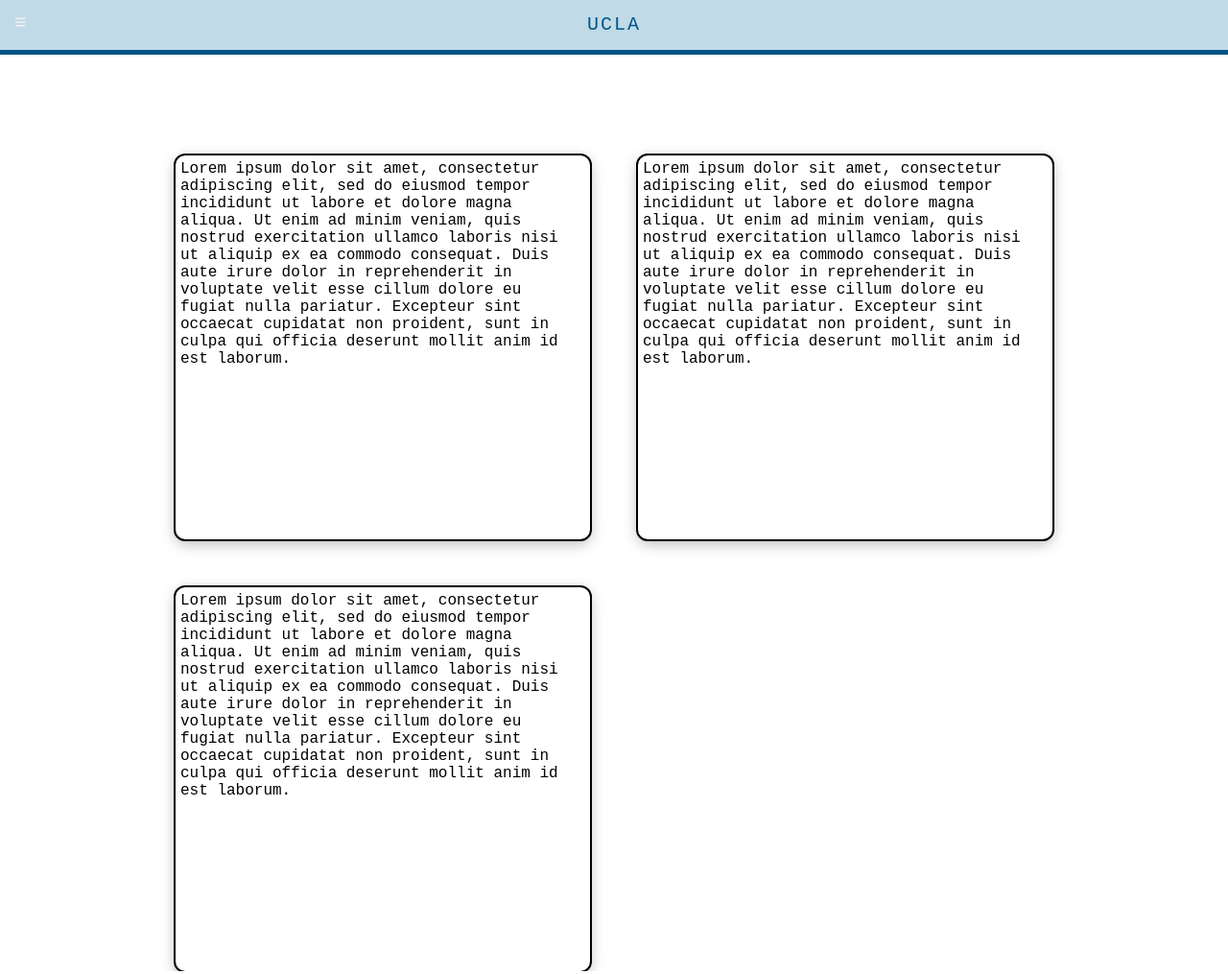
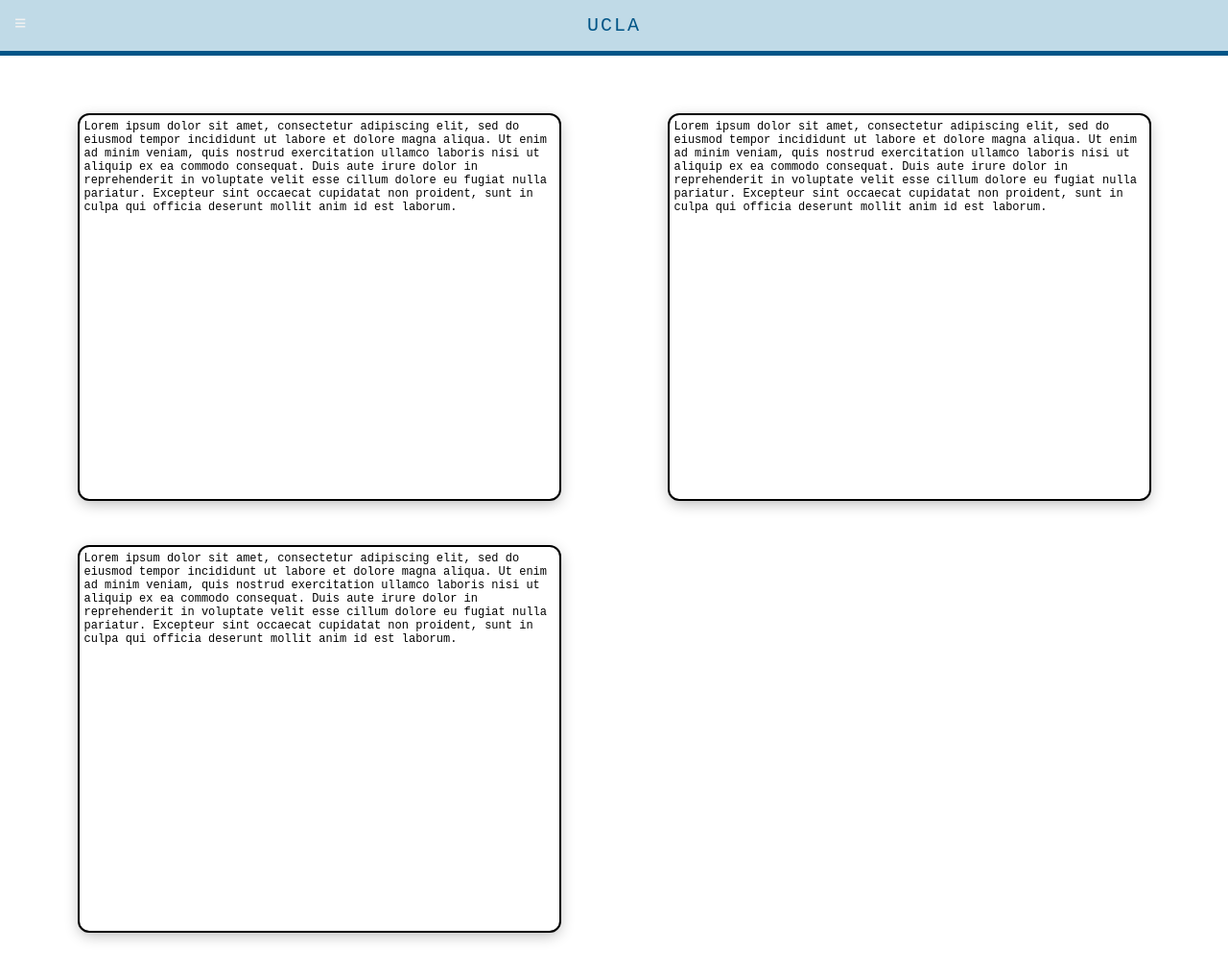
Before and after one commit to MagiCarpy/UCLA-BLOG, a plain HTML site: page index.html in a window 1280 px wide. Shown: the top 1015 px of the page at 96% size. Drawn offline with Linux system fonts and the light colour scheme; a web font is replaced by a local one.

Commit message:
updated code

```diff
--- a/index.html
+++ b/index.html
@@ -14,15 +14,16 @@
     </head>
 
     <body>
+    <div class="wrapper">
+        <header>
             <div class="navbar">
                 <div id="dropbtn" onclick="openCloseNav()">
                     &#8801;
                 </div>
-            <a href="" id="home"><bold>UCLA</bold></a>
+                <a href="./" id="home"><bold>UCLA</bold></a>
             </div>
-        <div>
 
-        </div id="navDiv">
+            <div id="navDiv">
                 <div id="dropdown">
                     <a href="">Events and Activities</a>
                     <a href="">Dining and Food</a>
@@ -31,9 +32,8 @@
                     <a href="">Los Angeles</a>
                 </div>
             </div>
+        </header>
 
-
-        <br><br><br>
         <div class="container">
             <div class="containerItem" onclick="clickContainer('https://google.com')">
                 <div class="containerText">
@@ -80,6 +80,11 @@
         </div>
 
 
+        <footer>
+            !!!!!!!!!!!!!!!!! MY FOOTER !!!!!!!!!!!!!!!!!!!
+        </footer>
+    </div>
+
         <script>
             document.getElementById('dropbtn').addEventListener('click', function() {
                 const dropdown = document.getElementById('dropdown');
--- a/styles.css
+++ b/styles.css
@@ -1,19 +1,31 @@
 @import url('https://fonts.googleapis.com/css2?family=Red+Hat+Mono:ital,wght@0,300..700;1,300..700&display=swap');
+
 * {
   font-family: "Red Hat Mono", monospace;
+  margin: 0;
+  padding: 0;
+  box-sizing: border-box;
 }
 
+html {
+  font-size: 75%
+}
+
+body {
+  position: relative;
+  min-height: 100vh;
+}
+
+/* Top navigation bar */
 .navbar {
   background-color: rgba(184, 213, 228, 0.884); /* Navbar background */
-  position: fixed; /* Fix the navbar at the top */
-  top: -1px;
-  left: -15px;
+  position: fixed;
   width: 100%;
   outline: 5px solid rgb(0, 85, 135);
   display: flex;
   align-items: center;
   justify-content: center;
-  padding: 15px;
+  padding-block: 15px;
   z-index: 1000;
 }
 
@@ -29,7 +41,7 @@
 
 #dropbtn {
   position: absolute;
-  left: 15px;
+  left: 0px;
   top: -1px;
   color: rgb(0, 85, 135);
   border: none;
@@ -38,23 +50,22 @@
   font-size: 21px;
 }
 
-/* Add a red background color to navbar links on hover */
 
+/* Drop down from top navigation bar */
 #navDiv {
+  position: relative;
   width: 100%; /* Full width */
   padding: 10px; /* Padding for spacing */
   box-sizing: border-box; /* Include padding in width calculation */
-  position: relative; /* Positioning for dropdown */
 }
 
 #dropdown {
-
+  position: fixed;
   width: 100%;
   max-height: 0; /* Start with no height */
   overflow: hidden; /* Hide overflow */
   transition: max-height 0.3s ease, opacity 0.3s ease; /* Smooth transitions */
   opacity: 0; /* Start invisible */
-  position: fixed; /* Position dropdown */
   left: 0; /* Align to the left */
   top: 55px; /* Adjust position below button */
   background-color: rgba(184, 213, 228, 0.808); /* Background color of dropdown */
@@ -68,33 +79,42 @@
 }
 
 #dropdown a {
-  color: black; /* Link color */
-  text-decoration: none; /* Remove underline */
-  display: block; /* Make links block elements */
-  padding: 10px; /* Padding for links */
-  text-align: center; /* Center text */
+  color: black;
+  text-decoration: none;
+  display: block;
+  padding: 10px;
+  text-align: center;
 }
 
 #dropdown a:hover, #dropbtn:hover, #home:hover{
-  color: #f1f1f1; /* Background on hover */
+  color: #f1f1f1; /* Text change on hover */
 }
 
+.wrapper {
+  display: grid;
+  grid-gap: 75px;
+}
 
+/* Home page story boxes */
 .container {
-  padding: 100px 175px 100px 175px;
   display: grid;
-  grid-template-columns: repeat(auto-fit, minmax(400px, 2fr));
-  height: 600px;
-  gap: 50px;
+  margin-right: 50px;
+  margin-left: 50px;
+  margin-top: 25px;
+  grid-gap: 50px;
   justify-content: center;
+  justify-items: center;
+  align-content: center;
   align-items: center;
+  grid-template-columns: repeat(auto-fit, minmax(400px, 1fr));
 }
 
 .containerItem {
   outline: 2px solid rgb(0, 0, 0);
   min-height: 400px;
   max-height: 400px;
-  max-width: 900px;
+  max-width: 500px;
+  min-width: 300px;
   border-radius: 10px;
   box-shadow: 0 4px 15px rgba(0, 0, 0, 0.3);
   transition: transform 0.7s, box-shadow 0.7s;
@@ -108,3 +128,12 @@
   padding: 5px 5px 5px 5px;
 
 }
+
+
+/* Footer */
+footer {
+  /* position: absolute; */
+  height: 100px;
+  width: 100%;
+  background: #eee;
+}
```
Also changed, not shown: topics/events.html (added). Lines whose indentation alone changed are shown as unchanged.
